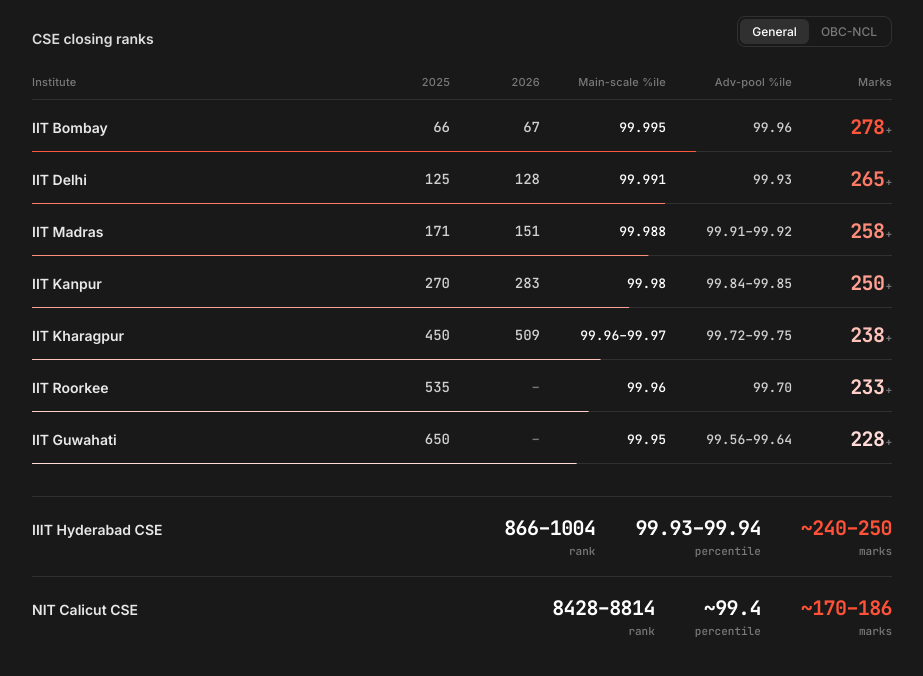
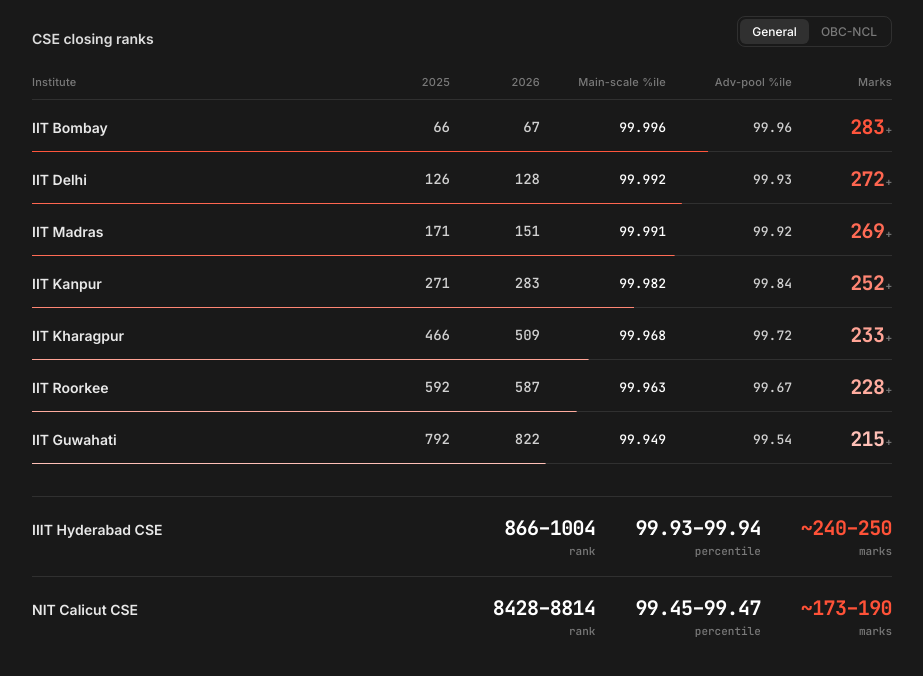
Before and after one commit to SiddharthShyniben/notion-date, a plain HTML site: page cutoffs.html in a window 1280 px wide. Shown: the whole page, without its empty margins (178-1101 px from the left). Drawn offline with Linux system fonts and the light colour scheme.

Commit message:
Use official JoSAA ranks; fill OBC-NCL percentiles; recompute marks from official tables
Co-Authored-By: Claude Sonnet 5.5 <noreply@anthropic.com>
Claude-Session: https://claude.ai/code/session_01UmAfbwLoxGdzb2WQjKvB1R

```diff
--- a/cutoffs.html
+++ b/cutoffs.html
@@ -88,26 +88,26 @@
 </div>
 
 <script>
-  // gen/obc: [closing rank 2025, closing rank 2026 or null], marks needed
+  // gen/obc: [JoSAA last-round closing rank 2025, 2026], marks needed (official 2025 marks-vs-rank tables)
   const data = [
-    { n: 'IIT Bombay',    gen: { r: [66, 67],     m: 278 }, obc: { r: [54, null],  m: 255 }, adv: '99.96',        main: '99.995' },
-    { n: 'IIT Delhi',     gen: { r: [125, 128],   m: 265 }, obc: { r: [91, null],  m: 245 }, adv: '99.93',        main: '99.991' },
-    { n: 'IIT Madras',    gen: { r: [171, 151],   m: 258 }, obc: { r: [97, null],  m: 243 }, adv: '99.91–99.92',  main: '99.988' },
-    { n: 'IIT Kanpur',    gen: { r: [270, 283],   m: 250 }, obc: { r: [160, null], m: 235 }, adv: '99.84–99.85',  main: '99.98' },
-    { n: 'IIT Kharagpur', gen: { r: [450, 509],   m: 238 }, obc: { r: [209, null], m: 228 }, adv: '99.72–99.75',  main: '99.96–99.97' },
-    { n: 'IIT Roorkee',   gen: { r: [535, null],  m: 233 }, obc: { r: [244, null], m: 225 }, adv: '99.70',        main: '99.96' },
-    { n: 'IIT Guwahati',  gen: { r: [650, null],  m: 228 }, obc: { r: [350, null], m: 218 }, adv: '99.56–99.64',  main: '99.95' },
+    { n: 'IIT Bombay',    gen: { r: [66, 67],     m: 283, main: '99.996', adv: '99.96' }, obc: { r: [54, 62],   m: 234, main: '~99.969', adv: '~99.72' } },
+    { n: 'IIT Delhi',     gen: { r: [126, 128],   m: 272, main: '99.992', adv: '99.93' }, obc: { r: [91, 108],  m: 223, main: '~99.958', adv: '~99.62' } },
+    { n: 'IIT Madras',    gen: { r: [171, 151],   m: 269, main: '99.991', adv: '99.92' }, obc: { r: [87, 96],   m: 226, main: '~99.961', adv: '~99.66' } },
+    { n: 'IIT Kanpur',    gen: { r: [271, 283],   m: 252, main: '99.982', adv: '99.84' }, obc: { r: [142, 158], m: 210, main: '~99.940', adv: '~99.47' } },
+    { n: 'IIT Kharagpur', gen: { r: [466, 509],   m: 233, main: '99.968', adv: '99.72' }, obc: { r: [212, 258], m: 193, main: '~99.909', adv: '~99.19' } },
+    { n: 'IIT Roorkee',   gen: { r: [592, 587],   m: 228, main: '99.963', adv: '99.67' }, obc: { r: [253, 312], m: 187, main: '~99.892', adv: '~99.04' } },
+    { n: 'IIT Guwahati',  gen: { r: [792, 822],   m: 215, main: '99.949', adv: '99.54' }, obc: { r: [336, 392], m: 178, main: '~99.866', adv: '~98.81' } },
   ];
   // Backups: IIIT-H has no reservation, so it is the same in both views
   const iiith = { rank: '866–1004', pct: '99.93–99.94', marks: '~240–250' };
   const backups = [
     { n: 'IIIT Hyderabad CSE', gen: iiith, obc: iiith },
     { n: 'NIT Calicut CSE',
-      gen: { rank: '8428–8814', pct: '~99.4', marks: '~170–186' },
-      obc: { rank: '~3220',     pct: '~99.3', marks: '~165–180' } },
+      gen: { rank: '8428–8814', pct: '99.45–99.47', marks: '~173–190' },
+      obc: { rank: '4321',      pct: '~98.95',      marks: '~153–169' } },
   ];
   const backupsEl = document.getElementById('backups');
-  const lo = 215, hi = 280;                    // marks range driving colour (white -> hot)
+  const lo = 175, hi = 285;                    // marks range driving colour (white -> hot)
   const mix = (a, b, u) => Math.round(a + (b - a) * u);
   const rows = document.getElementById('rows');
   const head = document.getElementById('head');
@@ -120,15 +120,13 @@
   function render(cat) {
     head.innerHTML = `
       <div>Institute</div><div>2025</div><div>2026</div>
-      <div>${cat === 'gen' ? 'Main-scale %ile' : ''}</div>
-      <div>${cat === 'gen' ? 'Adv-pool %ile' : ''}</div>
+      <div>Main-scale %ile</div>
+      <div>Adv-pool %ile</div>
       <div>Marks</div>`;
     // keep column order: rank25, rank26, main, adv, marks
     rows.innerHTML = data.map(d => {
       const c = d[cat], col = colour(c.m);
-      const pct = cat === 'gen'
-        ? `<div class="pct mono"><b>${d.main}</b></div><div class="pct mono">${d.adv}</div>`
-        : `<div></div><div></div>`;
+      const pct = `<div class="pct mono"><b>${c.main}</b></div><div class="pct mono">${c.adv}</div>`;
       return `
       <div class="r" style="--c:${col}; --w:${(c.m / 360).toFixed(4)}">
         <div class="inst">${d.n}</div>
```
